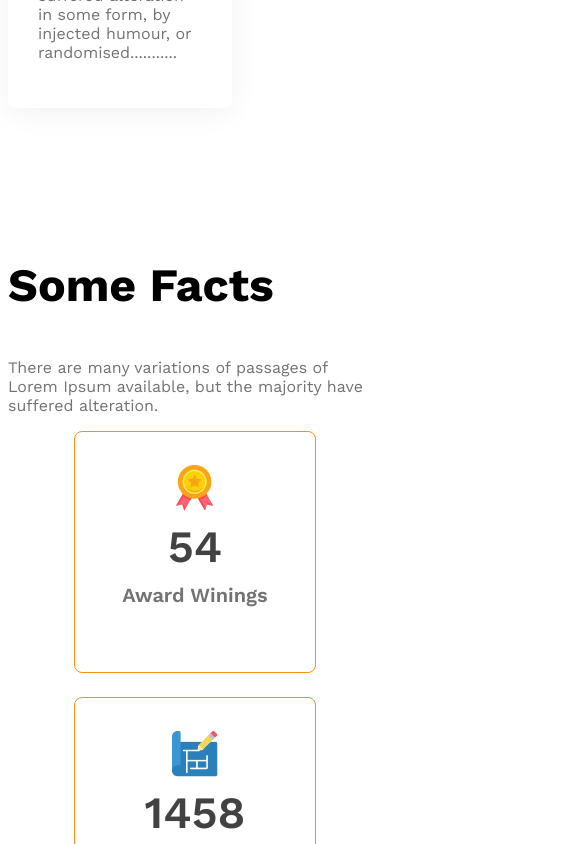
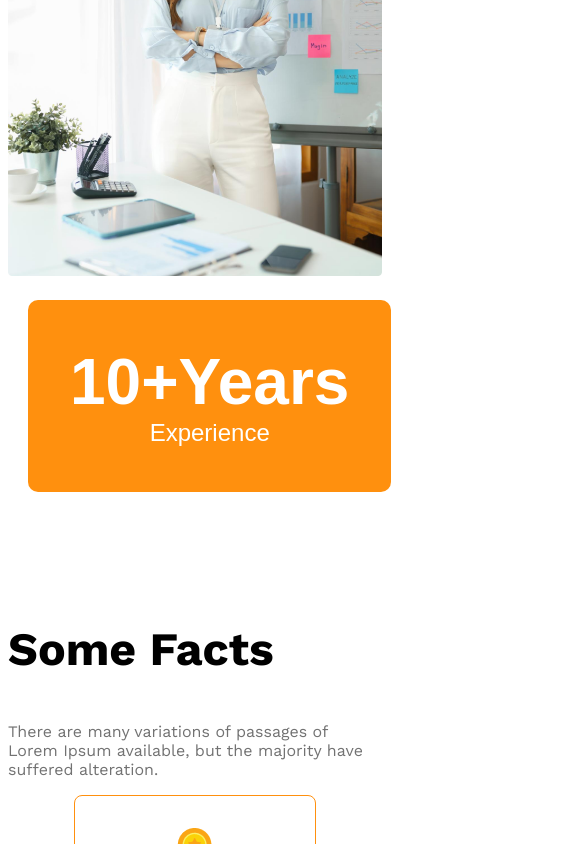
Before and after one commit to jamilWebdesign2024/architects-resources-responsive, a plain HTML site: page index.html in a window 390 px wide. Shown: the part 4786-5630 px from the top of the page, 585 px wide, since content can reach past the window. Drawn offline with nearby package versions, Linux system fonts and the light colour scheme.

Commit message:
added all file to commit

```diff
--- a/index.html
+++ b/index.html
@@ -70,8 +70,13 @@
                 </div>
 
             </div>
-            <div>
+            <div class="feature-architect">
                 <img src="images/architect.png" alt="">
+                <button id="experience-badge" class="btn-primary">
+                    <span id="experience-year">10+Years</span>
+                    <br>
+                    <span>Experience</span>
+                </button>
             </div>
         </section>
         <!-- Some facts -->
--- a/style/style.css
+++ b/style/style.css
@@ -115,7 +115,7 @@
 
 /* features section related styles */
 .features{
-  gap: 100px;
+  gap: 140px;
 }
 
 #feature-section-title{
@@ -134,6 +134,20 @@
   font-weight: 600;
   margin-top: 0px;
   margin-bottom: 0px;
+}
+#experience-badge{
+    padding: 45px 42px;
+    font-size: 1.5rem;
+    font-weight: 500;
+    margin-left: -100px;
+    margin-top: -100px;
+}
+#experience-year{
+    font-size: 4rem;
+    font-weight: 700;
+}
+.feature-architect img{
+    width: 100%;
 }
 
 /* some facts related styles */
@@ -185,7 +199,8 @@
 @media screen and (max-width: 576px){
     .navbar,
     .nav-links,
-    .teams{
+    .teams,
+    .features{
         flex-direction: column;
     }
     .team-img-container,
@@ -206,9 +221,14 @@
     .our-features{
         margin-left: 10px;
     }
+    #experience-badge{
+        margin-top: 20px;
+        margin-left: 20px;
+    }
 }
 @media screen and (min-width: 576px) and (max-width: 992px) {
-    .teams{
+    .teams,
+    .features{
         flex-direction: column;
     }
     .our-features{
@@ -220,4 +240,8 @@
       gap: 50px;
       justify-items: center;
     }
+    #experience-badge{
+        margin-top: 20px;
+        margin-left: 20px;
+    }
 }
```
